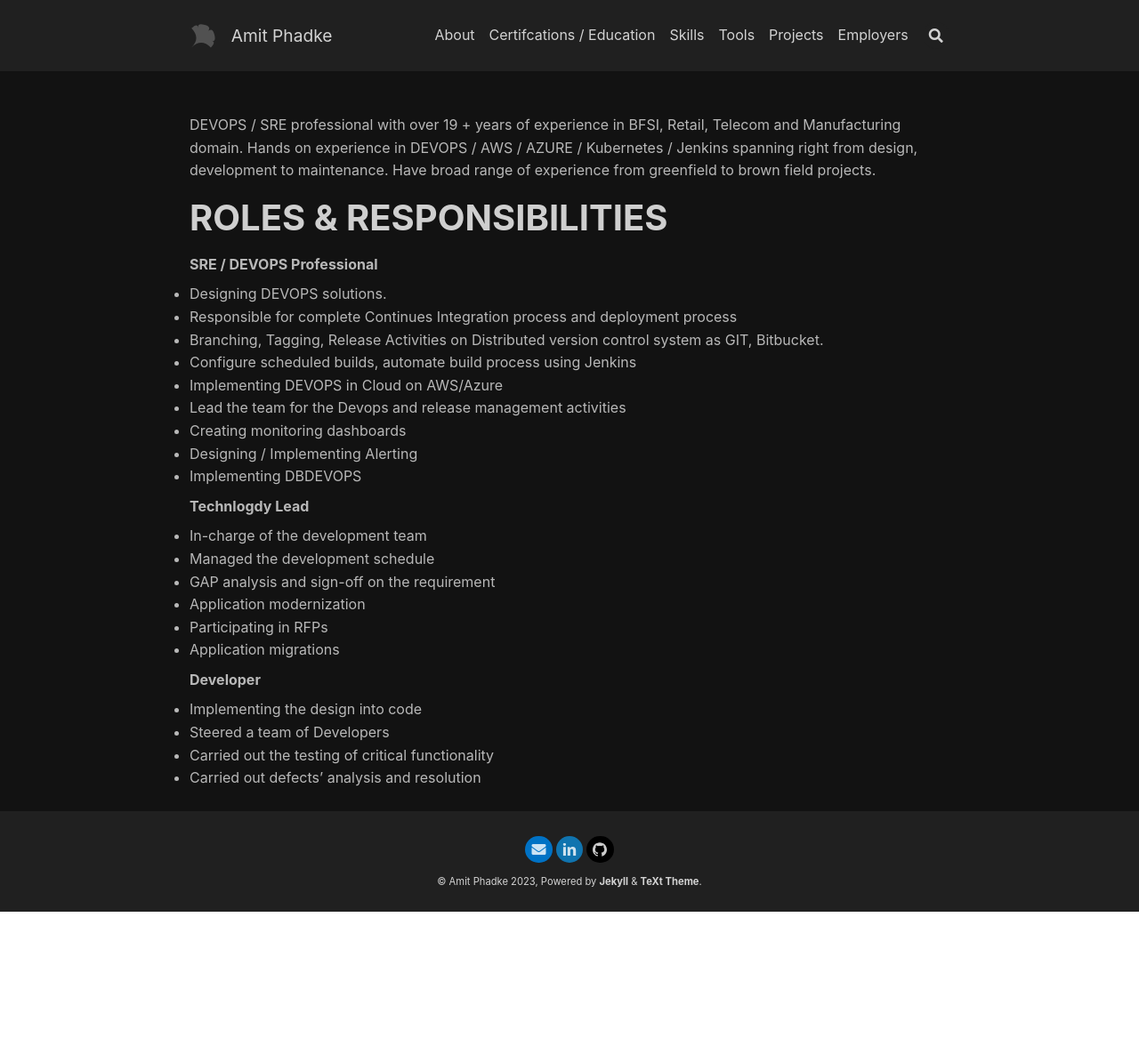
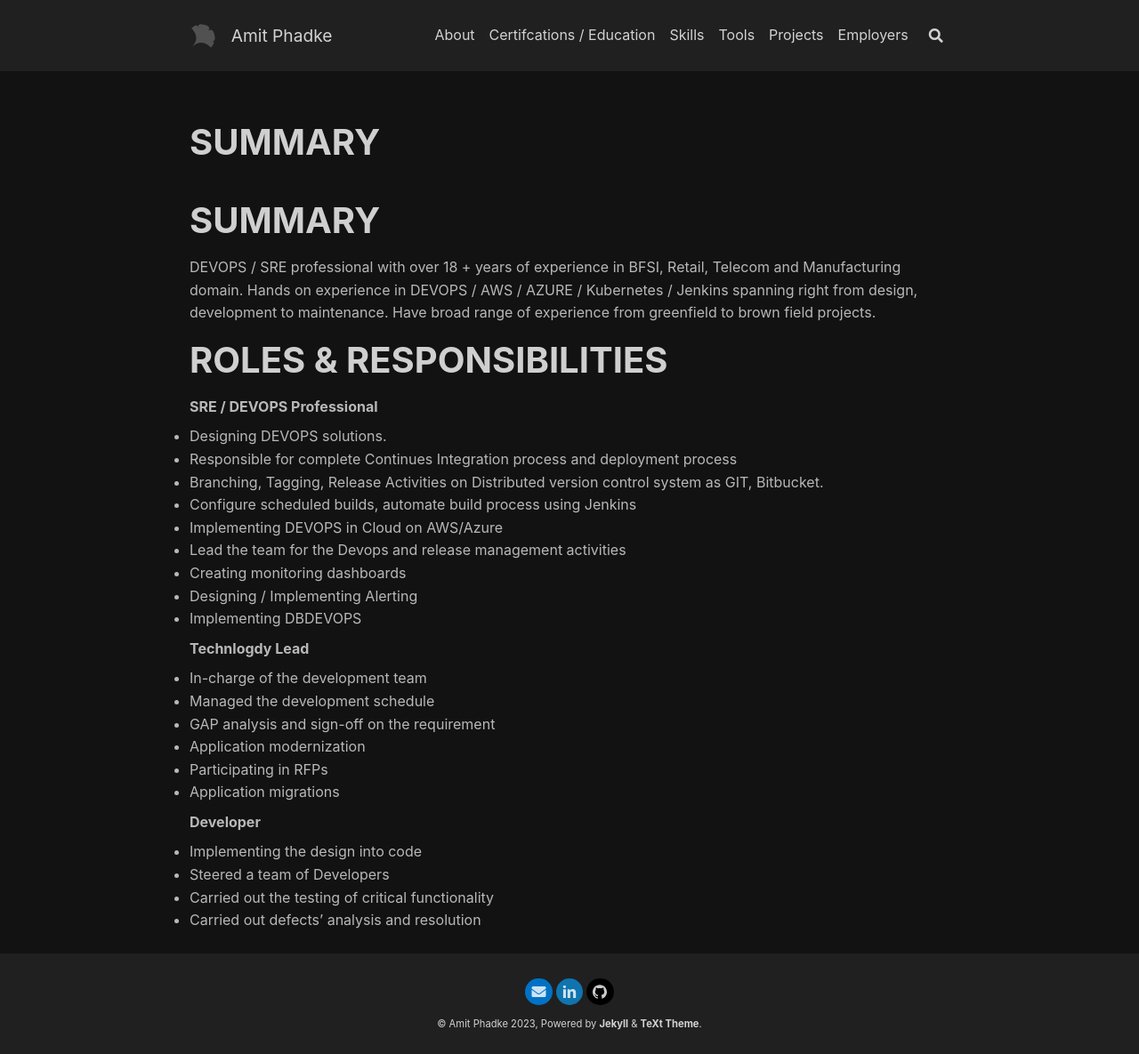
Before and after one commit to amitrphadke/amitrphadke.github.io, a Jekyll site: the page built from index.md, in a window 1280 px wide. Shown: the whole page at 89% size. Built offline with Jekyll 4.4.1, drawn with Linux system fonts in a browser that asks for light colours; nearby versions of some CDN libraries; our own code applies the rules of GitHub Pages for plain Markdown files; before the commit the page ends 1025 px from its top, so only the background shows below that.

Commit message:
Summary fixed

```diff
--- a/index.md
+++ b/index.md
@@ -3,8 +3,8 @@
 #articles:
 #   excerpt_type: html
 ---
-
-DEVOPS / SRE professional with over 19 + years of experience in BFSI, Retail, Telecom and Manufacturing domain. Hands on experience in DEVOPS / AWS / AZURE / Kubernetes / Jenkins spanning right from design, development to maintenance. Have broad range of experience from greenfield to brown field projects.
+# SUMMARY
+DEVOPS / SRE professional with over 18 + years of experience in BFSI, Retail, Telecom and Manufacturing domain. Hands on experience in DEVOPS / AWS / AZURE / Kubernetes / Jenkins spanning right from design, development to maintenance. Have broad range of experience from greenfield to brown field projects.
 
 # ROLES & RESPONSIBILITIES
 
```
